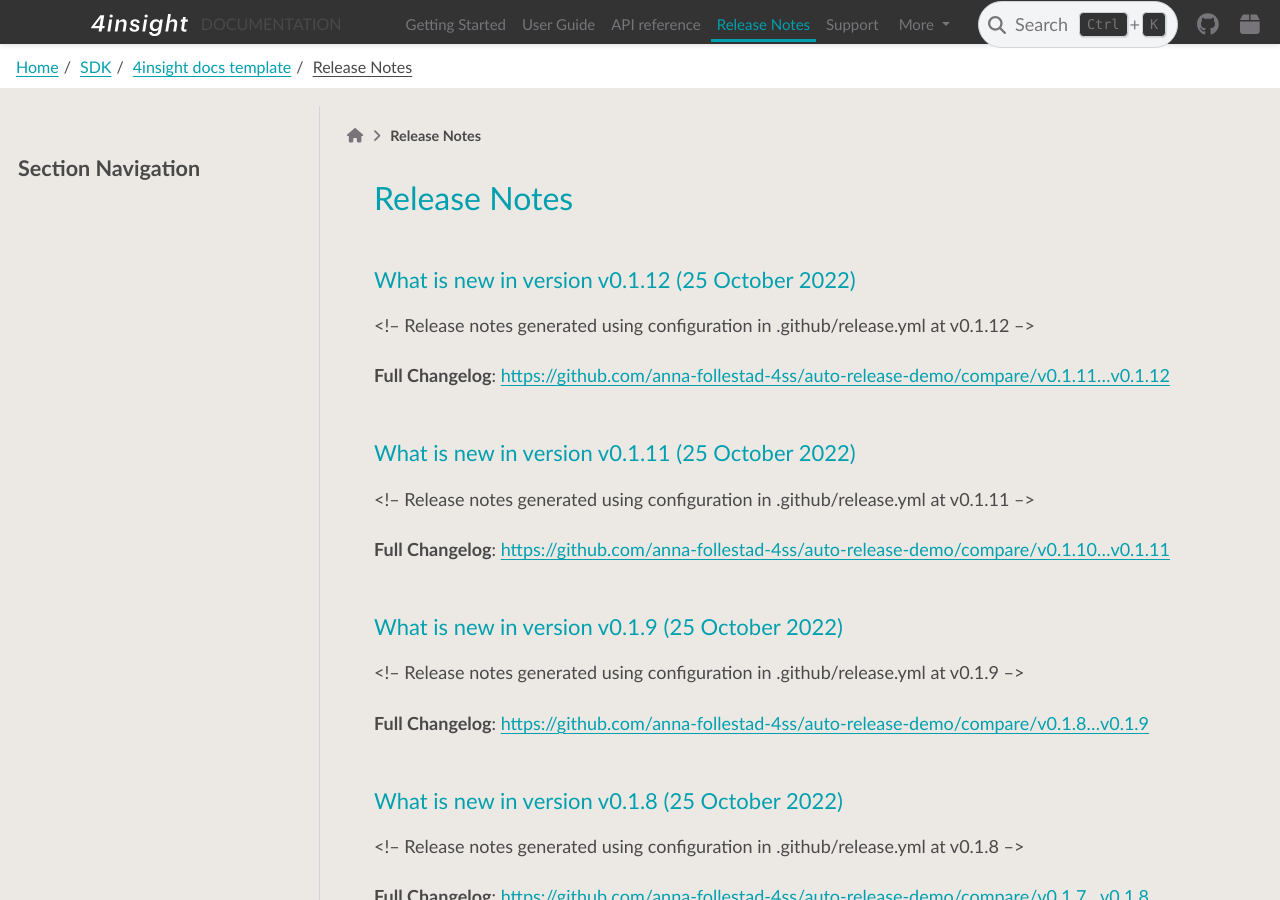
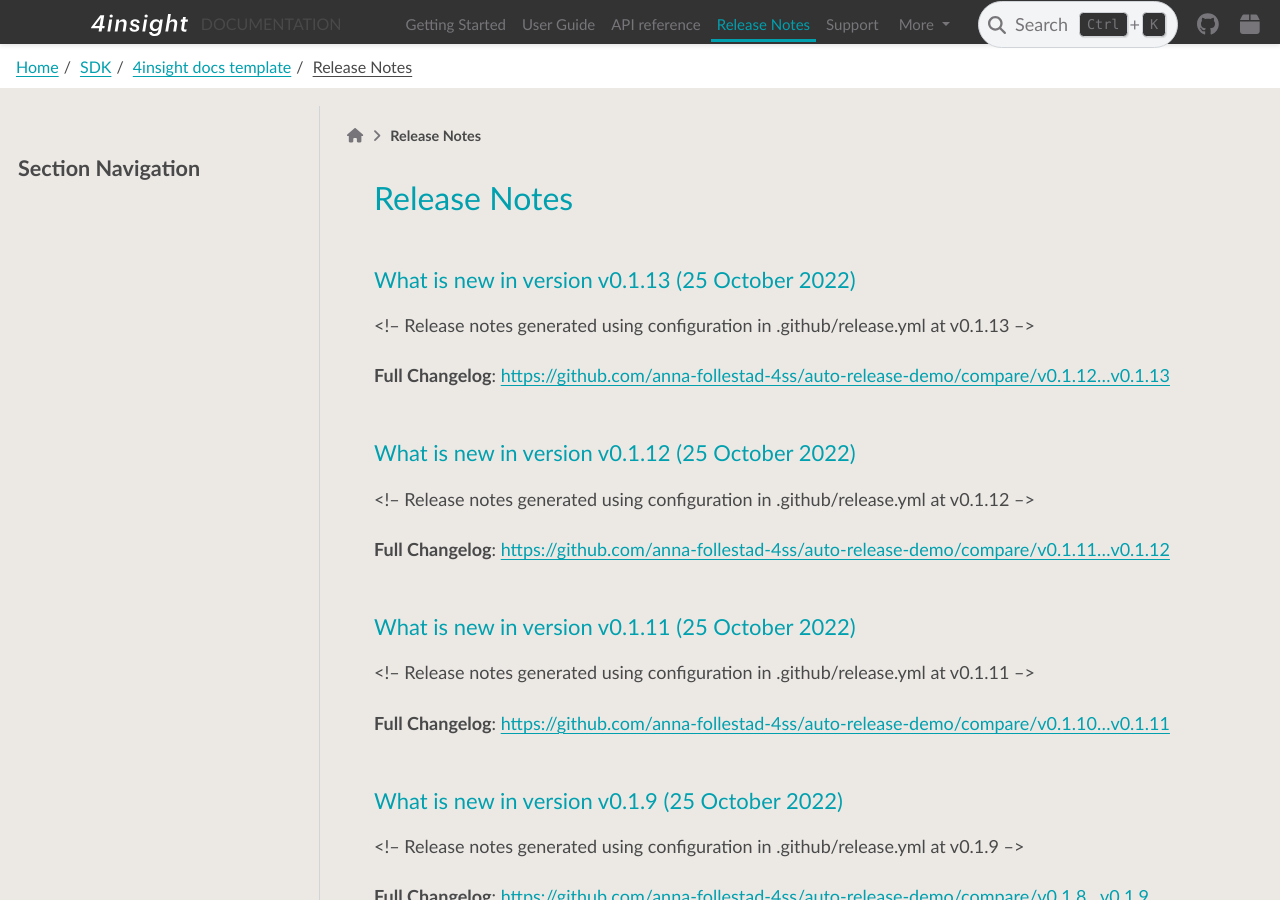
Before and after one commit to anna-follestad-4ss/auto-release-demo, a Sphinx documentation site: the page built from docs/release_notes.rst, in a window 1280 px wide and 900 px high. Built offline with Sphinx 7.4.7 and the PyData theme 0.15.4, drawn with Linux system fonts in a browser that asks for light colours.

Commit message:
added some text to release notes

```diff
--- a/docs/release_notes.rst
+++ b/docs/release_notes.rst
@@ -1,5 +1,16 @@
 Release Notes
 =============
+
+What is new in version v0.1.13 (25 October 2022)
+------------------------------------------------
+
+<!-- Release notes generated using configuration in .github/release.yml at v0.1.13 -->
+
+
+
+**Full Changelog**: https://github.com/anna-follestad-4ss/auto-release-demo/compare/v0.1.12...v0.1.13
+
+
 
 What is new in version v0.1.12 (25 October 2022)
 ------------------------------------------------
```
